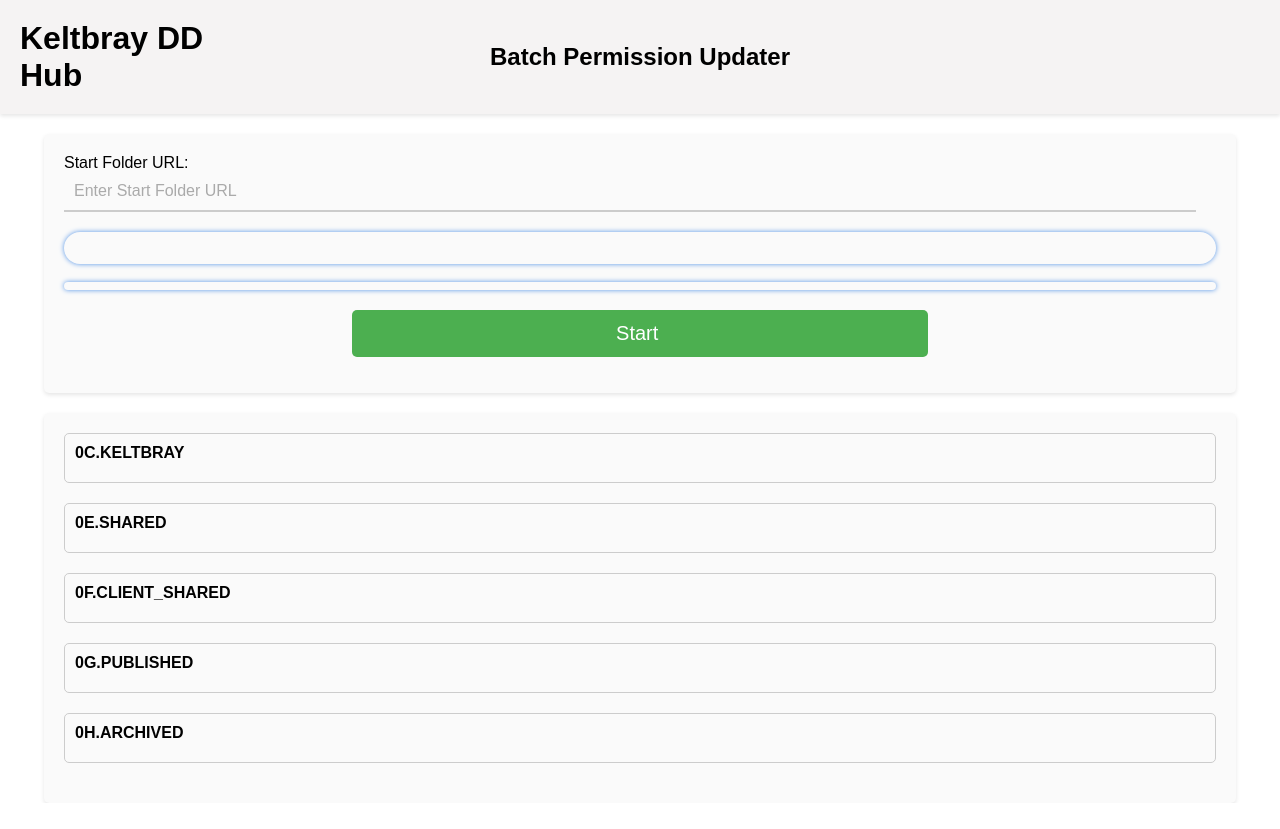
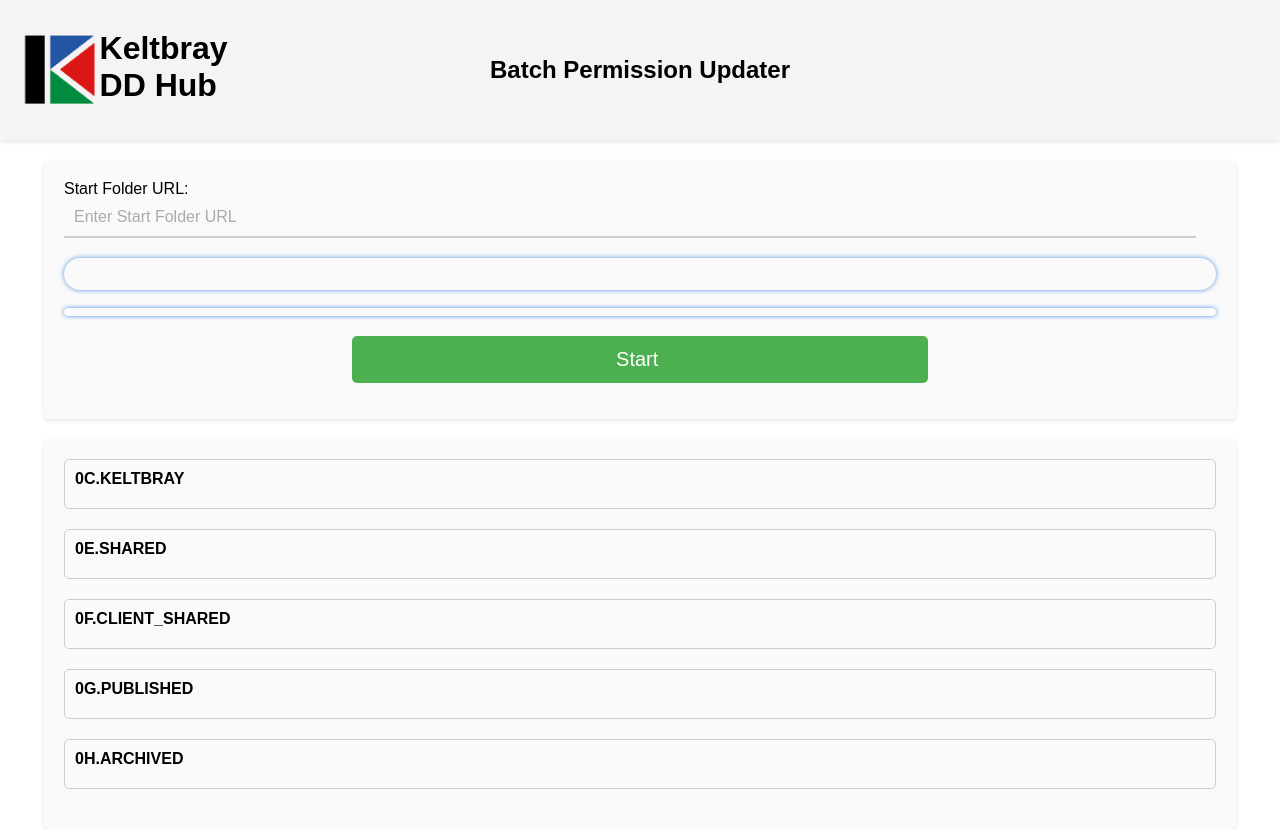
Before and after one commit to colej5/Batch_Permission_Updater, a plain HTML site: page index.html in a window 1280 px wide. Before the commit the page ends 803 px from the top, so only its background shows below. Drawn offline with nearby package versions, Linux system fonts and the light colour scheme.

Commit message:
added logo

```diff
--- a/assets/css/main.css
+++ b/assets/css/main.css
@@ -11,19 +11,25 @@ header {
     background-color: rgb(245, 243, 243);
     padding: 20px;
     box-shadow: 0 2px 4px rgba(0,0,0,0.1); /* slight box shadow */
+    height: 100px;
 }
 .header-section {
     flex: 1;
 }
 
+.logo_H {
+    float: left;
+    height: 80px;
+  }
+
 .header-section:nth-child(2) {
     text-align: center;
-    flex: 3; /* 60% of the width */
+    flex: 2.5; /* 60% of the width */
 }
 
 .header-section:first-child,
 .header-section:last-child {
-    flex: 1; /* 20% of the width each */
+    flex: 1.5; /* 20% of the width each */
 }
 
 /* Additional styling */
--- a/index.html
+++ b/index.html
@@ -5,6 +5,8 @@
     <script src="js/postPermissions.js"></script>
     <link rel="stylesheet" href="assets/css/main.css">
     <script src="https://cdnjs.cloudflare.com/ajax/libs/gsap/3.9.1/gsap.min.js"></script>
+    <link rel="icon" href="./assets/media/Keltbray-logo_single.png" type="image/x-icon">
+
     <title>Digital Delivery Hub - Batch Permission Updater</title>
 </head>
 
@@ -12,7 +14,8 @@
 
     <header>
         <div class="header-section">
-            <h1>Keltbray DD Hub</h1>
+            <img alt="" id="headerlogo" class="logo_H" src="./assets/media/Keltbray-logo_single.png">
+            <h1>Keltbray <br>DD Hub</h1>
         </div>
         <div class="header-section">
             <h2>Batch Permission Updater</h2>
```
Also changed, not shown: assets/media/Keltbray logo_Main_min clear space.png (added), assets/media/Keltbray logo_Wht_Wht box_min clear space.png (added), assets/media/Keltbray-logo_single.png (added).
